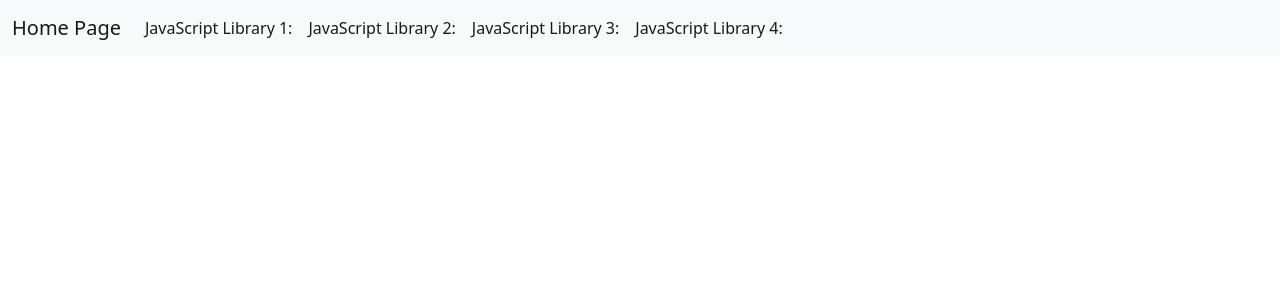
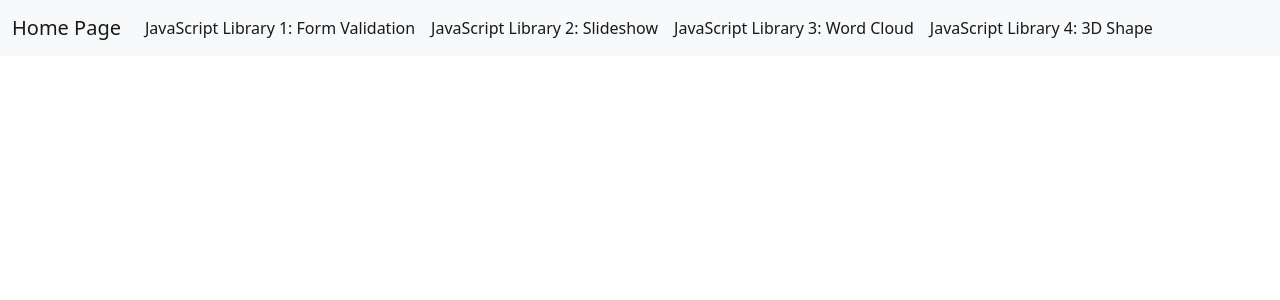
Before and after one commit to PranskeOU/E-CommHW6, a PHP site: page /index.php in a window 1280 px wide. Shown: the top 300 px of the page. Run offline with PHP 8.4, Linux system fonts and the light colour scheme.

Commit message:
Update header.php

```diff
--- a/header.php
+++ b/header.php
@@ -17,10 +17,10 @@
     </button>
     <div class="collapse navbar-collapse" id="navbarNavAltMarkup">
       <div class="navbar-nav">
-        <a class="nav-link active" aria-current="library1.php" href="library1.php">JavaScript Library 1: <b></b></a>
-        <a class="nav-link active" aria-current="library2.php" href="library2.php">JavaScript Library 2: <b></b></a>
-        <a class="nav-link active" aria-current="library3.php" href="library3.php">JavaScript Library 3: <b></b></a>
-        <a class="nav-link active" aria-current="library4.php" href="library4.php">JavaScript Library 4: <b></b></a>
+        <a class="nav-link active" aria-current="library1.php" href="library1.php">JavaScript Library 1: Form Validation<b></b></a>
+        <a class="nav-link active" aria-current="library2.php" href="library2.php">JavaScript Library 2: Slideshow<b></b></a>
+        <a class="nav-link active" aria-current="library3.php" href="library3.php">JavaScript Library 3: Word Cloud<b></b></a>
+        <a class="nav-link active" aria-current="library4.php" href="library4.php">JavaScript Library 4: 3D Shape<b></b></a>
 
     </div>
   </div>
```
